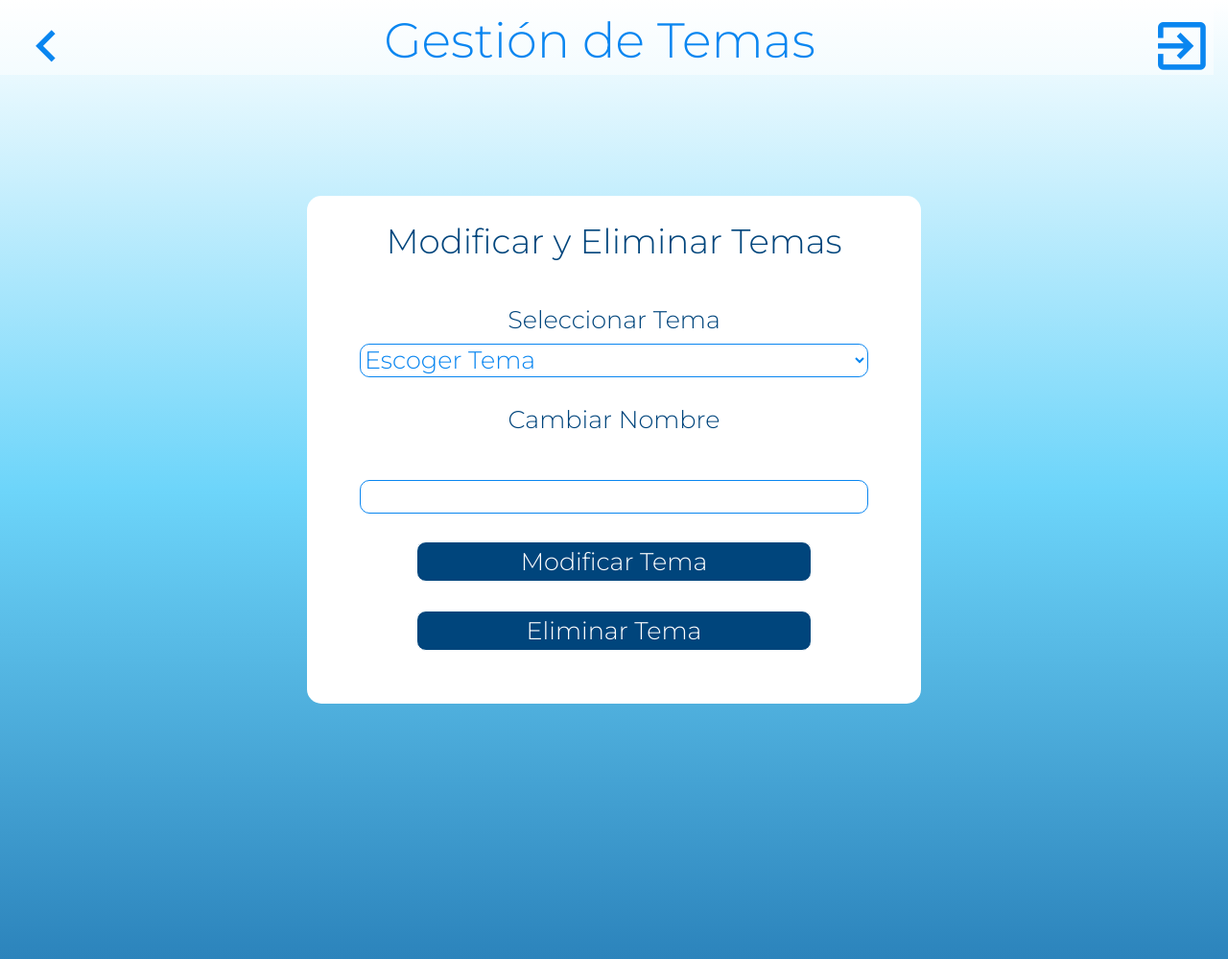
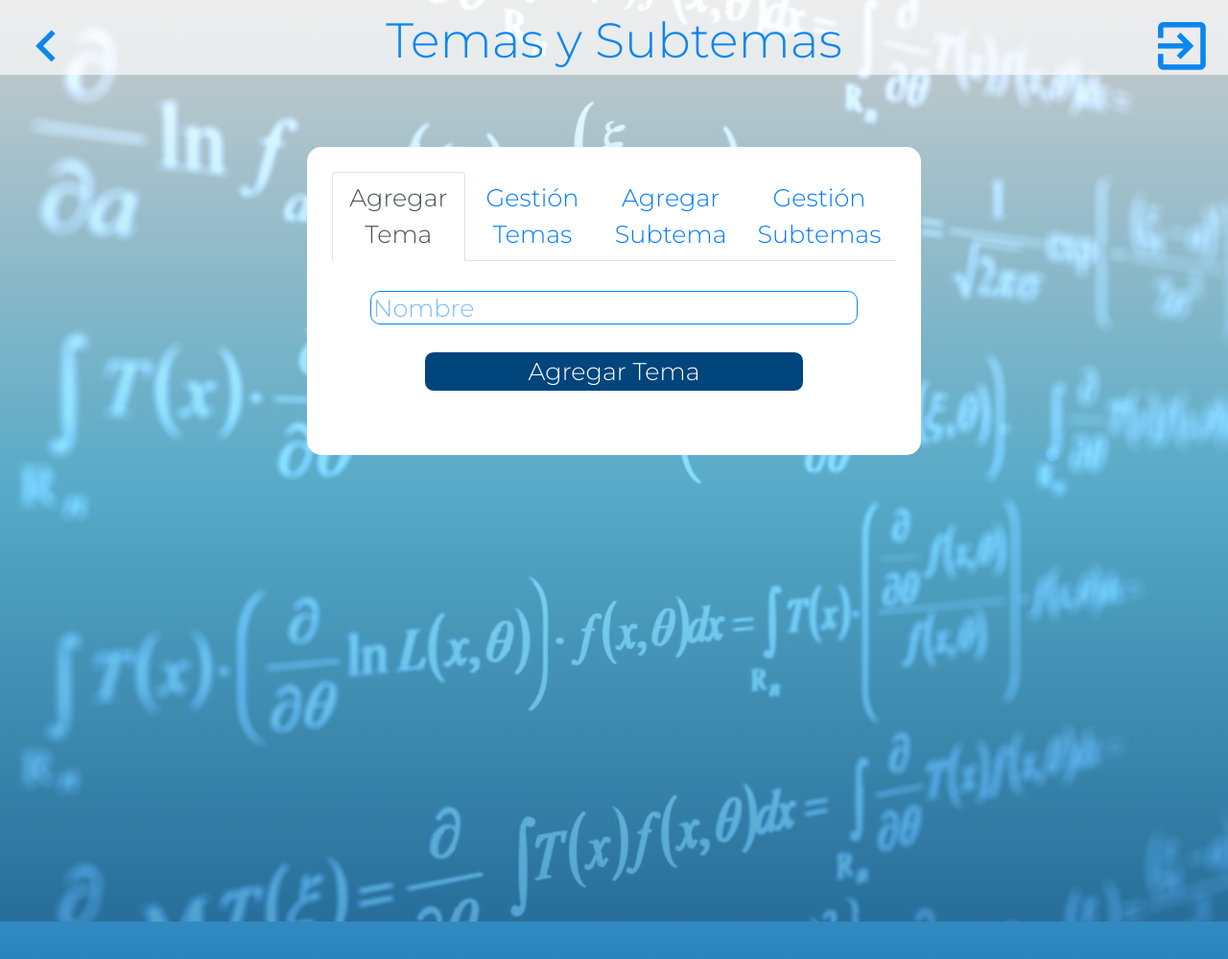
Before and after one commit to JavierCR16/Generador_de_Examenes, a Flask app: page /CRUDTemasSubtemas.html in a window 1280 px wide. Shown: the top 999 px of the page at 96% size. Run offline with Flask 2, Linux system fonts and the light colour scheme; the visitor is signed in with stand-in values (Sample User, id 1); some libraries are stand-ins or nearby versions.

Commit message:
All the htmls and menus updated Menu 2 Responsive LogIn Download File (50%)

```diff
--- a/static/style.css
+++ b/static/style.css
@@ -3,7 +3,7 @@
 	top: 0;
 	width: 100%;
 	text-align: center;
-	background-color: rgb(256, 256, 256, 0.5);
+	background-color: rgb(256, 256, 256, 0.65);
 	padding: 1% 1% 0% 1%;
 }
 
@@ -57,8 +57,10 @@
 
 .divs {
 	padding: 2% 2% 2% 2%;
-	top: 20%;
+	top: 15%;
 	height: auto;
+	max-height: 80%;
+	overflow: auto;
 	left: 25%;
 	position: absolute;
 	background-color: white;
@@ -103,10 +111,21 @@
 	margin-bottom: 5%;
 }
 
+.navs{
+
+}
+
+.tab-pane.tabs {
+	padding: 5% 2% 2% 2%;
+	left: 30%;
+}
+
 .w3-container.divSlid {
 	padding: 2% 2% 2% 2%;
-	top: 20%;
+	top: 15%;
 	height: auto;
+	max-height: 80%;
+	overflow: auto;
 	left: 25%;
 	position: fixed;
 	background-color: white;
@@ -125,17 +144,15 @@
 }
 
 .imgs {
-	width: auto;
-	height:auto;
+	width: 100%;
 	opacity: 0.2;
 	z-index:-1;
 }
 
 html, body {
-	min-height: 100%;
-	height: auto;
-	overflow-y: auto;
-	overflow-x: hidden;
+	margin: 0;
+	height: 100%;
+	overflow: hidden;
 }
 
 body {
--- a/templates/CRUDEncabezado.html
+++ b/templates/CRUDEncabezado.html
@@ -16,10 +16,9 @@
 </head>
 <body>
 
-{#    <img class= "imgs" src="../static/bkg.jpg">#}
+    <img class= "imgs" src="../static/bkg.jpg">
 
 
-    <div class="row">
     <div class="col-md-12 header">
         <a href="OpcionesPrincipales.html"><i class="material-icons backA">chevron_left</i></a>
         <h1>Gestión de Encabezado</h1>
@@ -27,8 +26,6 @@
             <a href="javascript:$('#formlogout').submit();" data-toggle="SignOutTooltip" data-placement="bottom" title="Cerrar Sesión"><i class="material-icons signO">exit_to_app</i></a>
         </form>
     </div>
-    </div>
-    <br>
 
     <form method="post" action="guardarEncabezado" name="formEncabezado">
         <div class = "col-md-6 w3-container divs">
--- a/templates/CRUDTemasSubtemas.html
+++ b/templates/CRUDTemasSubtemas.html
@@ -16,47 +16,33 @@
 </head>
 <body>
 
-    {#    <img class= "imgs" src="../static/bkg.jpg">#}
+    <img class= "imgs" src="../static/bkg.jpg">
 
 
-    <div class="row">
     <div class="col-md-12 header">
         <a href="OpcionesPrincipales.html"><i class="material-icons backA">chevron_left</i></a>
-            <h1>Gestión de Temas</h1>
+        <h1>Temas y Subtemas</h1>
         <form id="formlogout" action="cerrarSesion" method="post">
             <a href="javascript:$('#formlogout').submit();" data-toggle="SignOutTooltip" data-placement="bottom" title="Cerrar Sesión"><i class="material-icons signO">exit_to_app</i></a>
         </form>
     </div>
-    </div>
-    <br>
 
     <form method="post" action="crudTemasSubtemas" name="formTemasSubtemas" >
-        <div class="row ">
-            <div id="TS1" class = "col-md-6 w3-container w3-hide divs">
-                <h1> Agregar Tema </h1>
+        <div class= "col-md-6 w3-container divs">
+            <nav class = "nav-justified">
+                <div class="nav nav-tabs navs" id="nav-tab" role="tablist">
+                    <a class="nav-item nav-link active" id="nav-AgregarTema-tab" data-toggle="tab" href="#nav-AgregarTema" role="tab" aria-controls="nav-AgregarTema" aria-selected="true">Agregar Tema</a>
+                    <a class="nav-item nav-link" id="nav-ModificarEliminarTemas-tab" data-toggle="tab" href="#nav-ModificarEliminarTemas" role="tab" aria-controls="nav-ModificarEliminarTemas" aria-selected="false">Gestión Temas</a>
+                    <a class="nav-item nav-link" id="nav-AgregarSubTema-tab" data-toggle="tab" href="#nav-AgregarSubTema" role="tab" aria-controls="nav-AgregarSubTema" aria-selected="false">Agregar Subtema</a>
+                    <a class="nav-item nav-link" id="nav-ModificarEliminarSubTemas-tab" data-toggle="tab" href="#nav-ModificarEliminarSubTemas" role="tab" aria-controls="nav-ModificarEliminarSubTemas" aria-selected="false">Gestión Subtemas</a>
+                </div>
+            </nav>
+            <div class="tab-content" id="nav-tabContent">
+                <div class="tab-pane tabs fade show active" id="nav-AgregarTema" role="tabpanel" aria-labelledby="nav-AgregarTema-tab">
                     <input type = text name = "temaNuevo" placeholder="Nombre"> <br>
                     <input type = submit name = "accioncrudtemassubtemas" value = "Agregar Tema">
                 </div>
-
-            <div id="TS2" class = "col-md-6 w3-container w3-hide divs">
-                <h2>Agregar Subtemas </h2>
-                <br>
-                <h3>Seleccionar Tema</h3>
-
-                <select name = "selectTema">
-                    <option>Escoger Tema </option>
-                    {% for tema in temas %}
-                        <option> {{ tema.getId()}}-{{tema.getTema()}} </option>
-                    {% endfor %}
-                </select> <br>
-
-                <h3> Nuevo Subtema </h3> <br>
-                <input type = text name = "subtemaNuevo"><br>
-                <input type = submit value = "Agregar Subtema" name = "accioncrudtemassubtemas">
-            </div>
-
-            <div id="TS3" class = "col-md-6 w3-container divs">
-                <h2>Modificar y Eliminar Temas</h2><br>
+                <div class="tab-pane tabs fade" id="nav-ModificarEliminarTemas" role="tabpanel" aria-labelledby="nav-ModificarEliminarTemas-tab">
                     <h3>Seleccionar Tema</h3>
 
                     <select name = "selectTemaModEli">
@@ -74,11 +60,21 @@
 
                     <input type = submit name = "accioncrudtemassubtemas" value = "Eliminar Tema">
                 </div>
+                <div class="tab-pane tabs fade" id="nav-AgregarSubTema" role="tabpanel" aria-labelledby="nav-AgregarSubTema-tab">
+                    <h3>Seleccionar Tema</h3>
 
-            <div id="TS4" class = "col-md-6 w3-container w3-hide divs">
+                    <select name = "selectTema">
+                        <option>Escoger Tema </option>
+                        {% for tema in temas %}
+                            <option> {{ tema.getId()}}-{{tema.getTema()}} </option>
+                        {% endfor %}
+                    </select> <br>
 
-                <h2>Modificar Subtemas</h2><br>
-
+                    <h3> Nuevo Subtema </h3> <br>
+                    <input type = text name = "subtemaNuevo"><br>
+                    <input type = submit value = "Agregar Subtema" name = "accioncrudtemassubtemas">
+                </div>
+                <div class="tab-pane tabs fade" id="nav-ModificarEliminarSubTemas" role="tabpanel" aria-labelledby="nav-ModificarEliminarSubTemas-tab">
                     <div>
                         <h3>Seleccionar Tema</h3>
                         <select name = "selectTemaSub" onchange="obtenerSubtemas(this,'selectSubModificar')">
@@ -107,9 +103,8 @@
 
                 </div>
             </div>
-
+        </div>
     </form>
-
 
     </body>
 </html>
--- a/templates/CRUDexamenes.html
+++ b/templates/CRUDexamenes.html
@@ -16,10 +16,9 @@
 </head>
 <body>
 
-    {#    <img class= "imgs" src="../static/bkg.jpg">#}
+    <img class= "imgs" src="../static/bkg.jpg">
 
 
-    <div class="row">
     <div class="col-md-12 header">
         <a href="OpcionesPrincipales.html"><i class="material-icons backA">chevron_left</i></a>
         <h1>Gestión de Exámenes</h1>
@@ -27,8 +26,6 @@
             <a href="javascript:$('#formlogout').submit();" data-toggle="SignOutTooltip" data-placement="bottom" title="Cerrar Sesión"><i class="material-icons signO">exit_to_app</i></a>
         </form>
     </div>
-    </div>
-    <br>
 
     <div id = "TExamen">
 
--- a/templates/CompartirExamenes.html
+++ b/templates/CompartirExamenes.html
@@ -16,17 +16,15 @@
 </head>
 <body>
 
-    {#    <img class= "imgs" src="../static/bkg.jpg">#}
+    <img class= "imgs" src="../static/bkg.jpg">
 
 
-    <div class="row">
     <div class="col-md-12 header">
         <a href="OpcionesPrincipales.html"><i class="material-icons backA">chevron_left</i></a>
         <h1>Compartir Exámenes</h1>
         <form id="formlogout" action="cerrarSesion" method="post">
             <a href="javascript:$('#formlogout').submit();" data-toggle="SignOutTooltip" data-placement="bottom" title="Cerrar Sesión"><i class="material-icons signO">exit_to_app</i></a>
         </form>
-        </div>
     </div>
 
     <form enctype="multipart/form-data" action="enviarCorreo" method="post">
--- a/templates/LogIn.html
+++ b/templates/LogIn.html
@@ -32,7 +32,7 @@
     </form>
 
     <div class="footer">
-        <img style = "width: 40%; height: 30%;" src="../static/TEC.png" alt="Tecnológico de Costa Rica">
+        <img class = "logoLogIn" src="../static/TEC.png" alt="Tecnológico de Costa Rica">
     </div>
 </body>
 </html>
--- a/templates/SugerenciaEdicion.html
+++ b/templates/SugerenciaEdicion.html
@@ -16,10 +16,9 @@
 </head>
 <body>
 
-    {#    <img class= "imgs" src="../static/bkg.jpg">#}
+    <img class= "imgs" src="../static/bkg.jpg">
 
 
-    <div class="row">
     <div class="col-md-12 header">
         <a href="OpcionesPrincipales.html"><i class="material-icons backA">chevron_left</i></a>
         <h1>Sugerencia de Edición</h1>
@@ -27,8 +26,6 @@
             <a href="javascript:$('#formlogout').submit();" data-toggle="SignOutTooltip" data-placement="bottom" title="Cerrar Sesión"><i class="material-icons signO">exit_to_app</i></a>
         </form>
     </div>
-    </div>
-    <br>
 
     <div class = "col-md-4 w3-container divsL">
         <form action="buscarItemsSugerencia" method="post">
```
Also changed, not shown: other parts of static/style.css (+26 -10 lines), templates/CRUDIndiceDiscriminacion.html (+1 -7 lines), templates/CRUDItems.html (+36 -20 lines), templates/CRUDRespuestas.html (+15 -5 lines), templates/ConsultaEstadisticasItems.html (+5 -4 lines), templates/CreacionExamen.html (+12 -6 lines), templates/OpcionesPrincipales.html (+7 -9 lines), templates/VerificacionEdicion.html (+2 -5 lines). Lines whose indentation alone changed are shown as unchanged.
